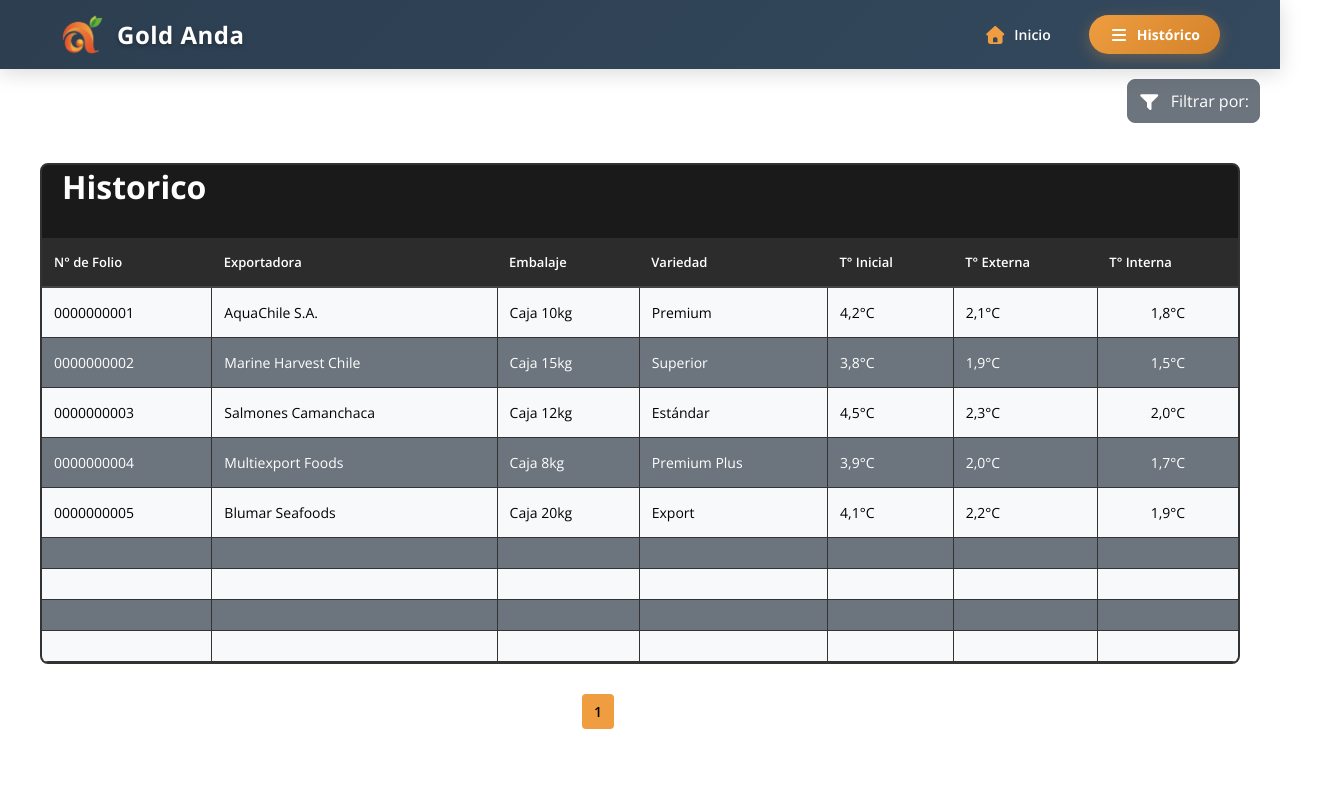
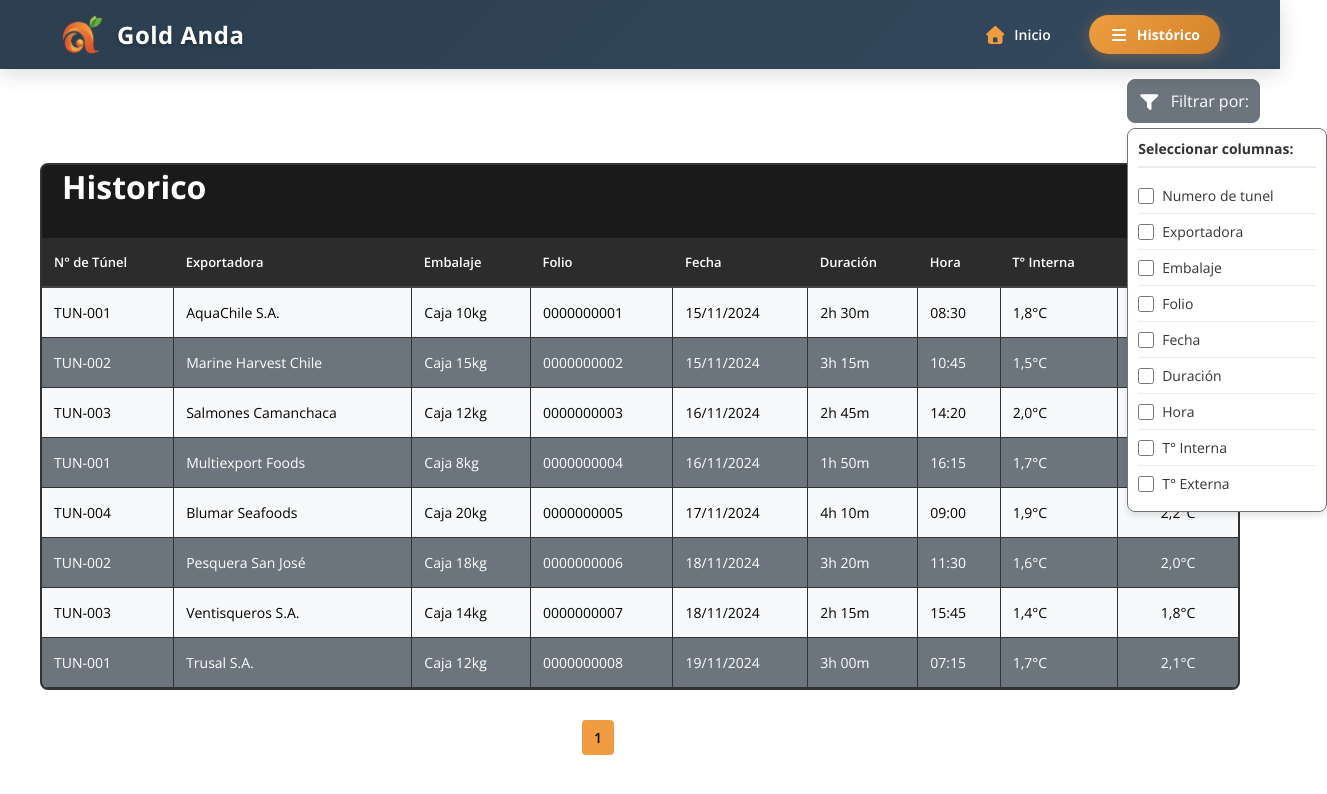
Before and after one commit to DubanPrograDVR/GOLD-ANDA-, a React (Vite) app in the folder Gold-Anda/: page /historico in a window 1280 px wide. Both pictures are taken after a click on the button "Filtrar por:". Shown: the top 794 px of the page, 1327 px wide, since content can reach past the window. Built offline with nearby package versions, Linux system fonts and the light colour scheme.

Commit message:
Filtro Agregado en historico, ya es interactivo y puedes filtrar por varios cambios que estan presentes en la tabla.

```diff
--- a/Gold-Anda/src/components/Home/Formularios/Filtro.tsx
+++ b/Gold-Anda/src/components/Home/Formularios/Filtro.tsx
@@ -1,16 +1,114 @@
 import { FontAwesomeIcon } from "@fortawesome/react-fontawesome";
 import { faFilter } from "@fortawesome/free-solid-svg-icons";
+import { useState, useRef, useEffect } from "react";
 import "./styles/Filtro.css";
 
-const Filtro = () => {
-   const Desplegar_Filtro = () => {}
+interface FiltroProps {
+  onFilterChange?: (filtros: string[]) => void;
+}
 
+const Filtro = ({ onFilterChange }: FiltroProps) => {
+  const [isOpen, setIsOpen] = useState(false);
+  const [selectedFilters, setSelectedFilters] = useState<string[]>([]);
+  const filtroRef = useRef<HTMLDivElement>(null);
+
+  const filtrosDisponibles = [
+    "Numero de tunel",
+    "Exportadora",
+    "Embalaje",
+    "Folio",
+    "Fecha",
+    "Duración",
+    "Hora",
+    "T° Interna",
+    "T° Externa"
+  ];
+
+  // Cerrar dropdown al hacer clic fuera
+  useEffect(() => {
+    const handleClickOutside = (event: MouseEvent) => {
+      if (filtroRef.current && !filtroRef.current.contains(event.target as Node)) {
+        setIsOpen(false);
+      }
+    };
+
+    if (isOpen) {
+      document.addEventListener('mousedown', handleClickOutside);
+    }
+
+    return () => {
+      document.removeEventListener('mousedown', handleClickOutside);
+    };
+  }, [isOpen]);
+
+  const toggleDropdown = () => {
+    setIsOpen(!isOpen);
+  };
+
+  const handleCheckboxChange = (filtro: string) => {
+    let newSelectedFilters;
+    if (selectedFilters.includes(filtro)) {
+      newSelectedFilters = selectedFilters.filter(f => f !== filtro);
+    } else {
+      newSelectedFilters = [...selectedFilters, filtro];
+    }
+
+    setSelectedFilters(newSelectedFilters);
+    onFilterChange?.(newSelectedFilters);
+  };
 
   return (
     <>
-      <div className="Filtro">
-        <FontAwesomeIcon className="icono-filtro" icon={faFilter} />
-        <button className="boton-filtro">Filtrar por:</button>
+      <div className="Filtro" ref={filtroRef}>
+        <div className="filtro-header" onClick={toggleDropdown}>
+          <FontAwesomeIcon className="icono-filtro" icon={faFilter} />
+          <button className="boton-filtro">
+            Filtrar por:
+            {selectedFilters.length > 0 && (
+              <span className="filtros-count">({selectedFilters.length})</span>
+            )}
+          </button>
+        </div>
+
+        {isOpen && (
+          <div className="filtro-dropdown">
+            <div className="filtro-header-dropdown">
+              <span className="filtro-titulo">Seleccionar columnas:</span>
+              {selectedFilters.length > 0 && (
+                <button
+                  className="limpiar-filtros"
+                  onClick={(e) => {
+                    e.stopPropagation();
+                    setSelectedFilters([]);
+                    onFilterChange?.([]);
+                  }}
+                >
+                  Limpiar todo
+                </button>
+              )}
+            </div>
+            {filtrosDisponibles.map((filtro, index) => (
+              <div key={index} className="filtro-option">
+                <input
+                  type="checkbox"
+                  id={`filtro-${index}`}
+                  checked={selectedFilters.includes(filtro)}
+                  onChange={() => handleCheckboxChange(filtro)}
+                />
+                <label htmlFor={`filtro-${index}`} className="filtro-label">
+                  {filtro}
+                </label>
+              </div>
+            ))}
+            {selectedFilters.length > 0 && (
+              <div className="filtros-seleccionados">
+                <small>
+                  Mostrando: {selectedFilters.join(", ")}
+                </small>
+              </div>
+            )}
+          </div>
+        )}
       </div>
     </>
   );
--- a/Gold-Anda/src/components/Home/Formularios/Historico.tsx
+++ b/Gold-Anda/src/components/Home/Formularios/Historico.tsx
@@ -1,60 +1,181 @@
 import Navbar from "../Navbar";
 import "./styles/Historico.css";
 import Filtro from "./Filtro";
+import { useState, useMemo } from "react";
 
 const Historico = () => {
+  const [filtrosSeleccionados, setFiltrosSeleccionados] = useState<string[]>([]);
+
   // Datos estáticos para el histórico
   const folios = [
     {
-      id: "0000000001",
+      numeroTunel: "TUN-001",
       exportadora: "AquaChile S.A.",
       embalaje: "Caja 10kg",
-      variedad: "Premium",
-      tempInicial: "4,2°C",
+      folio: "0000000001",
+      fecha: "15/11/2024",
+      duracion: "2h 30m",
+      hora: "08:30",
+      tempInterna: "1,8°C",
       tempExterna: "2,1°C",
-      tempInterna: "1,8°C",
     },
     {
-      id: "0000000002",
+      numeroTunel: "TUN-002",
       exportadora: "Marine Harvest Chile",
       embalaje: "Caja 15kg",
-      variedad: "Superior",
-      tempInicial: "3,8°C",
+      folio: "0000000002",
+      fecha: "15/11/2024",
+      duracion: "3h 15m",
+      hora: "10:45",
+      tempInterna: "1,5°C",
       tempExterna: "1,9°C",
-      tempInterna: "1,5°C",
     },
     {
-      id: "0000000003",
+      numeroTunel: "TUN-003",
       exportadora: "Salmones Camanchaca",
       embalaje: "Caja 12kg",
-      variedad: "Estándar",
-      tempInicial: "4,5°C",
+      folio: "0000000003",
+      fecha: "16/11/2024",
+      duracion: "2h 45m",
+      hora: "14:20",
+      tempInterna: "2,0°C",
       tempExterna: "2,3°C",
-      tempInterna: "2,0°C",
     },
     {
-      id: "0000000004",
+      numeroTunel: "TUN-001",
       exportadora: "Multiexport Foods",
       embalaje: "Caja 8kg",
-      variedad: "Premium Plus",
-      tempInicial: "3,9°C",
+      folio: "0000000004",
+      fecha: "16/11/2024",
+      duracion: "1h 50m",
+      hora: "16:15",
+      tempInterna: "1,7°C",
       tempExterna: "2,0°C",
-      tempInterna: "1,7°C",
     },
     {
-      id: "0000000005",
+      numeroTunel: "TUN-004",
       exportadora: "Blumar Seafoods",
       embalaje: "Caja 20kg",
-      variedad: "Export",
-      tempInicial: "4,1°C",
+      folio: "0000000005",
+      fecha: "17/11/2024",
+      duracion: "4h 10m",
+      hora: "09:00",
+      tempInterna: "1,9°C",
       tempExterna: "2,2°C",
-      tempInterna: "1,9°C",
+    },
+    {
+      numeroTunel: "TUN-002",
+      exportadora: "Pesquera San José",
+      embalaje: "Caja 18kg",
+      folio: "0000000006",
+      fecha: "18/11/2024",
+      duracion: "3h 20m",
+      hora: "11:30",
+      tempInterna: "1,6°C",
+      tempExterna: "2,0°C",
+    },
+    {
+      numeroTunel: "TUN-003",
+      exportadora: "Ventisqueros S.A.",
+      embalaje: "Caja 14kg",
+      folio: "0000000007",
+      fecha: "18/11/2024",
+      duracion: "2h 15m",
+      hora: "15:45",
+      tempInterna: "1,4°C",
+      tempExterna: "1,8°C",
+    },
+    {
+      numeroTunel: "TUN-001",
+      exportadora: "Trusal S.A.",
+      embalaje: "Caja 12kg",
+      folio: "0000000008",
+      fecha: "19/11/2024",
+      duracion: "3h 00m",
+      hora: "07:15",
+      tempInterna: "1,7°C",
+      tempExterna: "2,1°C",
     },
   ];
+
+  // Mapeo de nombres de filtros a propiedades del objeto
+  const filtroMapping: Record<string, keyof typeof folios[0]> = {
+    "Numero de tunel": "numeroTunel",
+    "Exportadora": "exportadora",
+    "Embalaje": "embalaje",
+    "Folio": "folio",
+    "Fecha": "fecha",
+    "Duración": "duracion",
+    "Hora": "hora",
+    "T° Interna": "tempInterna",
+    "T° Externa": "tempExterna"
+  };
+
+  // Función para manejar cambios en los filtros
+  const handleFilterChange = (nuevosFiltros: string[]) => {
+    setFiltrosSeleccionados(nuevosFiltros);
+  };
+
+  // Función para convertir fecha DD/MM/YYYY a objeto Date
+  const parseDate = (fechaStr: string): Date => {
+    const [day, month, year] = fechaStr.split('/').map(num => parseInt(num));
+    return new Date(year, month - 1, day); // month - 1 porque Date usa meses de 0-11
+  };
+
+  // Datos filtrados basados en las columnas seleccionadas
+  const foliosFiltrados = useMemo(() => {
+    let datosOrdenados = [...folios];
+
+    // Si se incluye la fecha en los filtros, ordenar por fecha descendente (más reciente primero)
+    if (filtrosSeleccionados.includes("Fecha")) {
+      datosOrdenados = datosOrdenados.sort((a, b) => {
+        const fechaA = parseDate(a.fecha);
+        const fechaB = parseDate(b.fecha);
+
+        // Ordenar descendente (más reciente primero)
+        if (fechaA.getTime() !== fechaB.getTime()) {
+          return fechaB.getTime() - fechaA.getTime();
+        }
+
+        // Si las fechas son iguales, ordenar por hora descendente
+        const [horaA, minutoA] = a.hora.split(':').map(num => parseInt(num));
+        const [horaB, minutoB] = b.hora.split(':').map(num => parseInt(num));
+        const tiempoA = horaA * 60 + minutoA;
+        const tiempoB = horaB * 60 + minutoB;
+
+        return tiempoB - tiempoA;
+      });
+    }
+
+    if (filtrosSeleccionados.length === 0) {
+      return datosOrdenados; // Si no hay filtros seleccionados, mostrar todos los datos ordenados
+    }
+
+    // Crear un objeto con solo las propiedades seleccionadas
+    return datosOrdenados.map(folio => {
+      const folioFiltrado: any = {};
+      filtrosSeleccionados.forEach(filtro => {
+        const propiedad = filtroMapping[filtro];
+        if (propiedad) {
+          folioFiltrado[propiedad] = folio[propiedad];
+        }
+      });
+      return { ...folio, ...folioFiltrado };
+    });
+  }, [filtrosSeleccionados, folios]);
+
+  // Determinar qué columnas mostrar
+  const columnasVisibles = useMemo(() => {
+    if (filtrosSeleccionados.length === 0) {
+      return Object.keys(filtroMapping); // Mostrar todas las columnas
+    }
+    return filtrosSeleccionados;
+  }, [filtrosSeleccionados]);
+
   return (
     <>
       <Navbar />
-      <Filtro />
+      <Filtro onFilterChange={handleFilterChange} />
 
       <div className="folios-container">
         <div className="tabla-container">
@@ -64,43 +185,51 @@
           <table className="folios-table">
             <thead>
               <tr>
-                <th>N° de Folio</th>
-                <th>Exportadora</th>
-                <th>Embalaje</th>
-                <th>Variedad</th>
-                <th>T° Inicial</th>
-                <th>T° Externa</th>
-                <th>T° Interna</th>
+                {columnasVisibles.map((columna) => {
+                  const headerNames: Record<string, string> = {
+                    "Numero de tunel": "N° de Túnel",
+                    "Exportadora": "Exportadora",
+                    "Embalaje": "Embalaje",
+                    "Folio": "Folio",
+                    "Fecha": "Fecha",
+                    "Duración": "Duración",
+                    "Hora": "Hora",
+                    "T° Interna": "T° Interna",
+                    "T° Externa": "T° Externa"
+                  };
+                  return (
+                    <th key={columna}>
+                      {headerNames[columna] || columna}
+                    </th>
+                  );
+                })}
               </tr>
             </thead>
             <tbody>
-              {folios.map((folio, index) => (
+              {foliosFiltrados.map((folio, index) => (
                 <tr
-                  key={folio.id}
+                  key={folio.folio}
                   className={index % 2 === 0 ? "row-light" : "row-dark"}
                 >
-                  <td>{folio.id}</td>
-                  <td>{folio.exportadora}</td>
-                  <td>{folio.embalaje}</td>
-                  <td>{folio.variedad}</td>
-                  <td>{folio.tempInicial}</td>
-                  <td>{folio.tempExterna}</td>
-                  <td>{folio.tempInterna}</td>
+                  {columnasVisibles.map((columna) => {
+                    const propiedad = filtroMapping[columna];
+                    return (
+                      <td key={`${folio.folio}-${columna}`}>
+                        {propiedad ? folio[propiedad] : ""}
+                      </td>
+                    );
+                  })}
                 </tr>
               ))}
               {/* Filas vacías para completar la tabla */}
-              {[...Array(4)].map((_, index) => (
+              {[...Array(Math.max(0, 4 - foliosFiltrados.length))].map((_, index) => (
                 <tr
                   key={`empty-${index}`}
-                  className={(index + 1) % 2 === 0 ? "row-light" : "row-dark"}
+                  className={(foliosFiltrados.length + index) % 2 === 0 ? "row-light" : "row-dark"}
                 >
-                  <td></td>
-                  <td></td>
-                  <td></td>
-                  <td></td>
-                  <td></td>
-                  <td></td>
-                  <td></td>
+                  {columnasVisibles.map((columna) => (
+                    <td key={`empty-${index}-${columna}`}></td>
+                  ))}
                 </tr>
               ))}
             </tbody>
--- a/Gold-Anda/src/components/Home/Formularios/styles/Filtro.css
+++ b/Gold-Anda/src/components/Home/Formularios/styles/Filtro.css
@@ -1,17 +1,23 @@
 
 .Filtro {
+    position: relative;
+    display: flex;
+    flex-direction: column;
+    width: fit-content;
+    margin: 10px 20px 20px auto;
+}
+
+.filtro-header {
     display: flex;
     padding: 10px;
     gap: 10px;
     border: 1px solid #6c757d;
     background-color: #6c757d;
     width: fit-content;
-    margin: 10px 20px 20px auto;
     border-radius: 8px;
     cursor: pointer;
     align-items: center;
     color: #fff;
-
 }
 
 .boton-filtro {
@@ -29,3 +35,100 @@
     font-size: 18px;
     cursor: pointer;
 }
+
+.filtro-dropdown {
+    position: absolute;
+    top: 100%;
+    left: 0;
+    right: 0;
+    background-color: #fff;
+    border: 1px solid #6c757d;
+    border-radius: 8px;
+    box-shadow: 0 4px 6px rgba(0, 0, 0, 0.1);
+    z-index: 1000;
+    margin-top: 5px;
+    padding: 10px;
+    min-width: 200px;
+}
+
+.filtro-option {
+    display: flex;
+    align-items: center;
+    gap: 8px;
+    padding: 8px 0;
+    border-bottom: 1px solid #e9ecef;
+}
+
+.filtro-option:last-child {
+    border-bottom: none;
+}
+
+.filtro-option input[type="checkbox"] {
+    width: 16px;
+    height: 16px;
+    cursor: pointer;
+}
+
+.filtro-label {
+    font-size: 14px;
+    color: #333;
+    cursor: pointer;
+    user-select: none;
+}
+
+.filtros-count {
+    background-color: #007bff;
+    color: white;
+    border-radius: 12px;
+    padding: 2px 8px;
+    font-size: 12px;
+    margin-left: 8px;
+    font-weight: bold;
+}
+
+.filtro-header-dropdown {
+    display: flex;
+    justify-content: space-between;
+    align-items: center;
+    margin-bottom: 10px;
+    padding-bottom: 8px;
+    border-bottom: 2px solid #e9ecef;
+}
+
+.filtro-titulo {
+    font-weight: bold;
+    font-size: 14px;
+    color: #333;
+}
+
+.limpiar-filtros {
+    background-color: #dc3545;
+    color: white;
+    border: none;
+    border-radius: 4px;
+    padding: 4px 8px;
+    font-size: 12px;
+    cursor: pointer;
+    transition: background-color 0.2s;
+}
+
+.limpiar-filtros:hover {
+    background-color: #c82333;
+}
+
+.filtros-seleccionados {
+    margin-top: 10px;
+    padding-top: 8px;
+    border-top: 1px solid #e9ecef;
+}
+
+.filtros-seleccionados small {
+    color: #6c757d;
+    font-style: italic;
+    line-height: 1.4;
+}
+
+.filtro-option input[type="checkbox"]:checked + .filtro-label {
+    color: #007bff;
+    font-weight: 500;
+}
```
